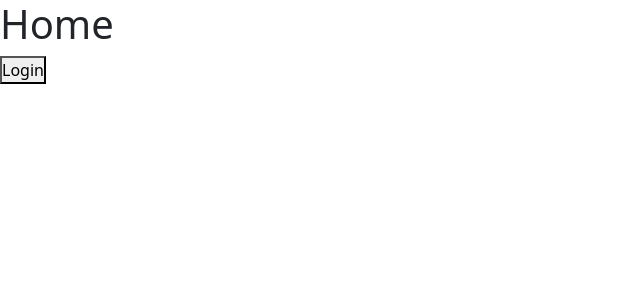
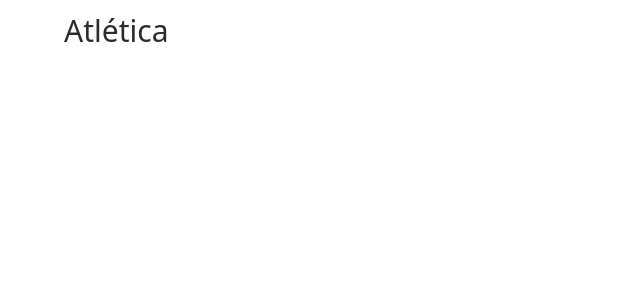
Before and after one commit to arthurj-alves/FrontPS-CPE, a React (Create React App) app in the folder pagina-atletica/: page / in a window 1280 px wide. Shown: the top 300 px of the page, without its empty margins (0-640 px from the left). Built offline with nearby package versions, Linux system fonts and the light colour scheme.

Commit message:
Início do Header

```diff
--- a/package.json
+++ /dev/null
@@ -1,5 +0,0 @@
-{
-  "dependencies": {
-    "react-router-dom": "^6.4.2"
-  }
-}
--- a/pagina-atletica/src/Components/Header/Header.css
+++ b/pagina-atletica/src/Components/Header/Header.css
@@ -0,0 +1,14 @@
+header{
+    flex: 1;
+    background: #fff;
+    padding: 1% 5%;
+
+    display: flex;
+    justify-content:  space-between;
+}
+
+header .header_logo{
+    color: #2b2b2d;
+    font-weight: normal;
+    font-size: 30px;
+}
--- a/pagina-atletica/src/Components/Header/Header.js
+++ b/pagina-atletica/src/Components/Header/Header.js
@@ -0,0 +1,12 @@
+import React from 'react';
+import './Header.css';
+
+function Header(){
+  return (
+    <header>
+      <h2 className='header_logo'>Atlética</h2>
+    </header>
+  )
+}
+
+export default Header;
--- a/pagina-atletica/src/Pages/Home/Home.js
+++ b/pagina-atletica/src/Pages/Home/Home.js
@@ -1,12 +1,16 @@
 import React from "react";
 import { useNavigate } from "react-router-dom";
+import Header from "../../Components/Header/Header";
 
 function Home() {
 
   const Navigate = useNavigate();
 
   return (
-    <div>
+    <>
+      <Header />
+    </>
+/*     <div>
       <h1>Home</h1>
       <button
         onClick={() => {
@@ -15,7 +19,7 @@
       >
         Login
       </button>
-    </div>
+    </div> */
   )
 }
 
```
Also changed, not shown: pagina-atletica/public/index-DESKTOP-0KE4L3I.html (added, +43 -0 lines), 2 other files (tests, documents, lock files or other folders).
